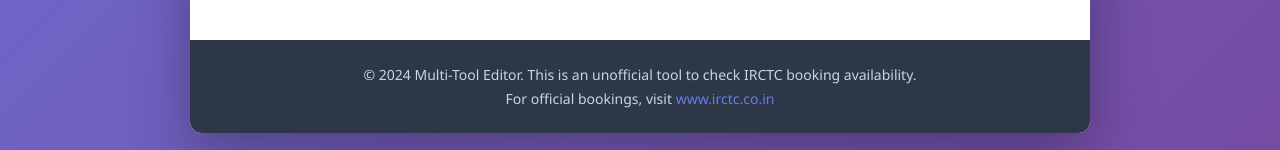
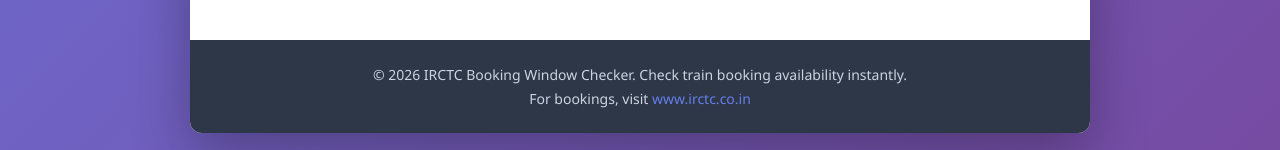
Before and after one commit to Jaiprakasb21/Multi-Tool-Web-Editor, a plain HTML site: page irctc/index.html in a window 1280 px wide. Shown: the part 1442-1592 px from the top of the page. Drawn offline with Linux system fonts and the light colour scheme.

Commit message:
changed tm mark

```diff
--- a/irctc/index.html
+++ b/irctc/index.html
@@ -76,8 +76,8 @@
         </main>
 
         <footer class="footer">
-            <p>&copy; 2024 Multi-Tool Editor. This is an unofficial tool to check IRCTC booking availability.</p>
-            <p>For official bookings, visit <a href="https://www.irctc.co.in" target="_blank" rel="noopener">www.irctc.co.in</a></p>
+            <p>&copy; 2026 IRCTC Booking Window Checker. Check train booking availability instantly.</p>
+            <p>For bookings, visit <a href="https://www.irctc.co.in" target="_blank" rel="noopener">www.irctc.co.in</a></p>
         </footer>
     </div>
 
```
